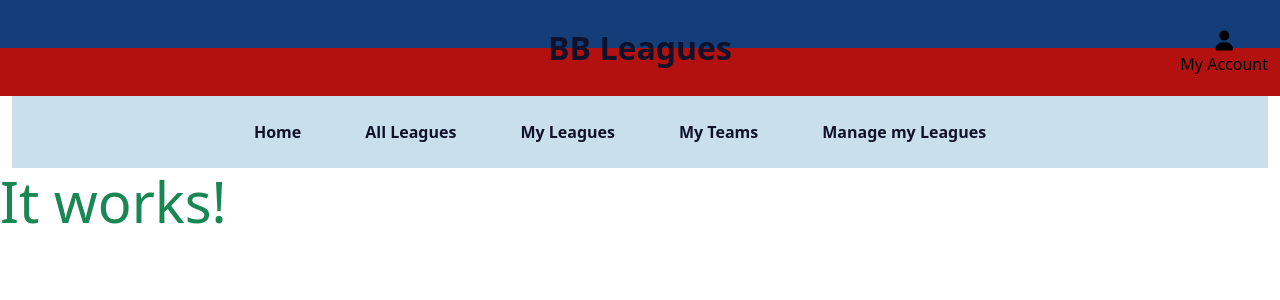
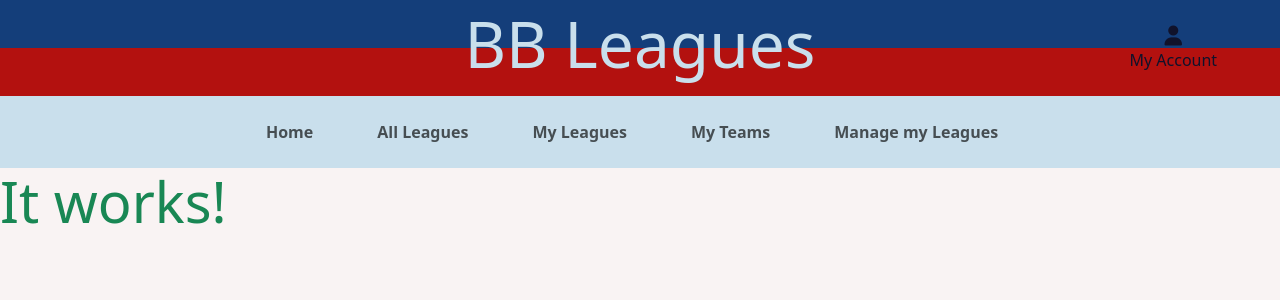
Before and after one commit to NickChapman1988/BBLeagues, a Django app: page / in a window 1280 px wide. Shown: the top 300 px of the page. Run offline with Django 4.2, Linux system fonts and the light colour scheme.

Commit message:
Fix issues with header margins and padding

```diff
--- a/static/css/base.css
+++ b/static/css/base.css
@@ -3,6 +3,29 @@
   padding: 0;
   list-style: none;
   box-sizing: border-box;
+}
+
+body {
+  background-color: #f9f3f3;
+  color: #10122b;
+  overflow-x: hidden;
+}
+
+.container-fluid, .row, .col {
+  padding: 0;
+  margin: 0;
+}
+
+/*------------------------------------- Header ------------------------ */
+#topnav {
+  background: linear-gradient(#143e7a 50%, #b3110f 50%);
+  height: 96px;
+  align-content: center;
+}
+
+.title {
+  color: #c9dfec;
+  font-size: 4rem;
 }
 
 .color-bg {
@@ -14,24 +37,6 @@
   background: linear-gradient(#143e7a 50%, #b3110f 50%);
 }
 
-#topnav {
-    background: linear-gradient(#143e7a 50%, #b3110f 50%);
-    height: 96px;
-}
-
-@media (min-width: 992px){
-    .navbar {
-        background-color: #c9dfec;
-    }
-    .nav-item > a {
-        color: #10122b;
-    }
-}
-
-.nav-link {
-    color: #10122b;
-}
-
 .navbar-toggler, .custom-toggler-icon {
   color: #c9dfec;
 }
@@ -39,3 +44,9 @@
 .navbar-toggler {
   border: 1px solid #c9dfec;
 }
+
+@media (min-width: 992px) {
+  .navbar {
+    background-color: #c9dfec;
+  }
+}/*# sourceMappingURL=base.css.map */
--- /dev/null
+++ b/static/css/base.scss
@@ -0,0 +1,61 @@
+* {
+    margin: 0;
+    padding: 0;
+    list-style: none;
+    box-sizing: border-box;
+}
+
+$color-blue: #143e7a;
+$color-red: #b3110f;
+$color-pale-blue: #c9dfec;
+$color-light: #f9f3f3;
+$color-dark: #10122b;
+$stripe-bg: linear-gradient($color-blue 50%, $color-red 50%);
+
+
+body {
+    background-color: $color-light;
+    color: $color-dark;
+    overflow-x: hidden;
+}
+
+.container-fluid, .row, .col {
+    padding: 0;
+    margin: 0;
+}
+
+/*------------------------------------- Header ------------------------ */
+
+#topnav {
+    background: $stripe-bg;
+    height: 96px;
+    align-content: center;
+}
+
+.title {
+    color: $color-pale-blue;
+    font-size: 4rem;
+}
+
+.color-bg {
+    position: absolute;
+    top: 0;
+    left: 0;
+    width: 100%;
+    height: 96px;
+    background: $stripe-bg;
+}
+
+.navbar-toggler, .custom-toggler-icon {
+    color: $color-pale-blue;
+}
+
+.navbar-toggler {
+    border: 1px solid $color-pale-blue;
+}
+
+@media (min-width: 992px){
+    .navbar {
+        background-color: $color-pale-blue;
+    }
+}
--- a/templates/base.html
+++ b/templates/base.html
@@ -39,21 +39,21 @@
   </head>
   <body>
     <header class="container-fluid">
-      <div id="topnav" class="row pt-lg-2 d-none d-lg-flex">
+      <div id="topnav" class="row d-none d-lg-flex">
         <!-- Logo -->
-        <div class="col-12 col-lg-2 my-auto py-1 py-lg-0">
+        <div class="col-12 col-lg-2 my-auto ">
 
         </div>
-        <div class="col-12 col-lg-8 my-auto py-1 py-lg-0 text-center">
+        <div class="col-12 col-lg-8 my-auto text-center">
           <a href="{% url 'home' %}" class="nav-link main-logo-link">
-            <h2 class="logo-font"><strong>BB Leagues</strong></h2>
+            <h1 class="title">BB Leagues</h1>
           </a>
         </div>
          <!-- Account Button -->
-         <div class="col-12 col-lg-2 my-auto py-1 py-lg-0">
-          <ul class="list-inline list-unstyled text-center text-lg-end my-0">
+         <div class="col-12 col-lg-2 my-auto">
+          <ul class="list-inline list-unstyled text-center my-0">
             <li class="list-inline-item dropdown">
-              <a href="#" class="text-black nav-link" id="user-options" data-bs-toggle="dropdown" aria-haspopup="true" aria-expanded="false">
+              <a href="#" class="nav-link" id="user-options" data-bs-toggle="dropdown" aria-haspopup="true" aria-expanded="false">
                 <div class="text-center">
                   <div><i class="fas fa-user fa-lg"></i></div>
                   <p class="my-0">My Account</p>
@@ -75,7 +75,7 @@
       <div class="color-bg d-lg-none"></div>
       <nav class="navbar navbar-expand-lg">
         <div class="container-fluid">
-          <button class="navbar-toggler" type="button" data-bs-toggle="collapse" data-bs-target="#main-nav" aria-controls="main-nav" aria-expanded="false" aria-label="Toggle navigation">
+          <button class="navbar-toggler ms-4" type="button" data-bs-toggle="collapse" data-bs-target="#main-nav" aria-controls="main-nav" aria-expanded="false" aria-label="Toggle navigation">
             <span class="custom-toggler-icon"><i class="fa-solid fa-bars"></i></span>
           </button>
           {% include 'includes/mobile-top-header.html' %}
--- a/templates/includes/main-nav.html
+++ b/templates/includes/main-nav.html
@@ -40,10 +40,10 @@
 
             <!-- League Commissioner Admin -->
             <li class="nav-item dropdown">
-                <a class="logo-font btn fw-bold nav-link me-5" href="#" id="materials-link" data-bs-toggle="dropdown" aria-haspopup="true" aria-expanded="false">
+                <a class="logo-font btn fw-bold nav-link me-5" href="#" id="manage-leagues-link" data-bs-toggle="dropdown" aria-haspopup="true" aria-expanded="false">
                     Manage my Leagues
                 </a>
-                <div class="dropdown-menu border-0" aria-labelledby="materials-link">
+                <div class="dropdown-menu border-0" aria-labelledby="manage-leagues-link">
                 {% for league in commission_leagues %}
                     <a href="#" class="dropdown-item">{league name}</a>
                 {% endfor %}
--- a/templates/includes/mobile-top-header.html
+++ b/templates/includes/mobile-top-header.html
@@ -1,12 +1,12 @@
-<ul class="ps-2 pt-3">
+<ul class="ps-2 pt-3 me-4">
     <li class="list-inline-item dropdown">
-        <a class="text-black nav-link d-block d-lg-none" href="#" id="user-options-mob" data-bs-toggle="dropdown" aria-haspopup="true" aria-expanded="false">
+        <a class="nav-link d-block d-lg-none" href="#" id="user-options-mob" data-bs-toggle="dropdown" aria-haspopup="true" aria-expanded="false">
             <div class="text-center">
                 <div><i class="top-nav-icon fas fa-user fa-lg"></i></div>
                 <p class="my-0">My Account</p>
             </div>
         </a>
-        <div class="dropdown-menu border-0 bg-smoke" aria-labelledby="user-options-mob" id="user-options-dropdown">
+        <div class="dropdown-menu border-0" aria-labelledby="user-options-mob" id="user-options-dropdown">
             {% if request.user.is_authenticated %}
 
             <a href="{% url 'home' %}" class="dropdown-item">My Profile</a>
```
Also changed, not shown: 1 other file. Lines whose indentation alone changed are shown as unchanged.
